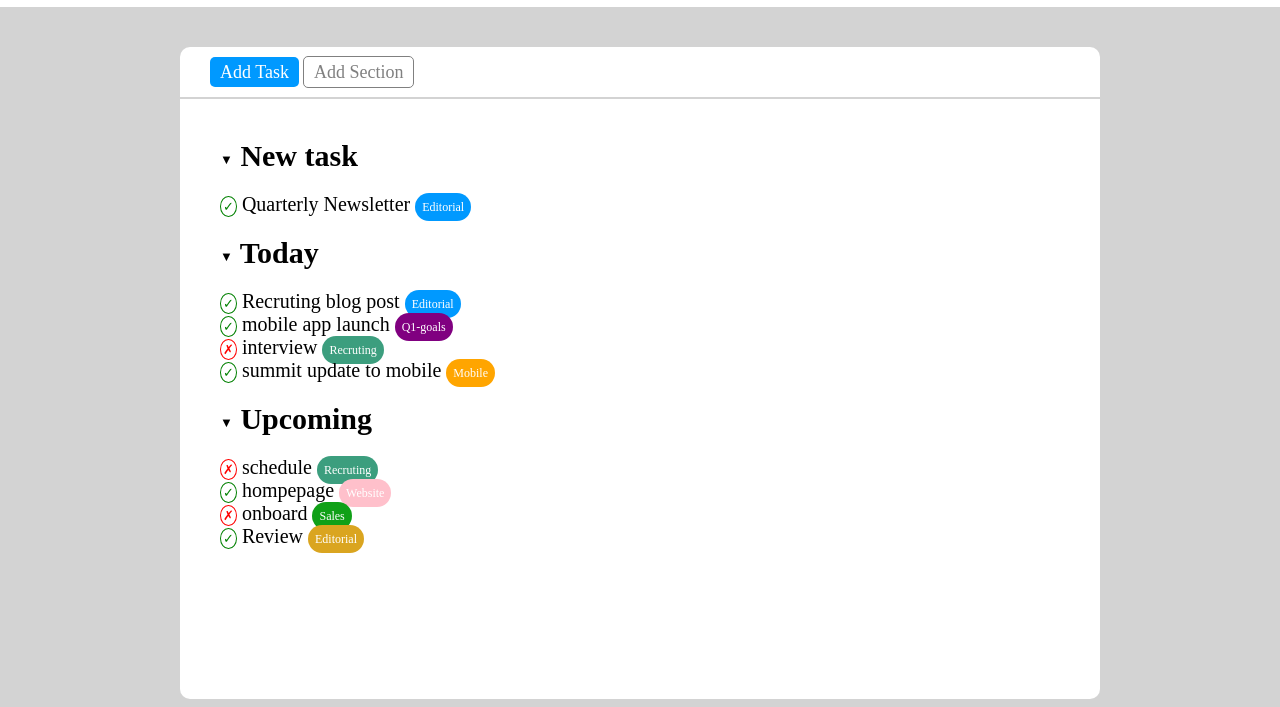
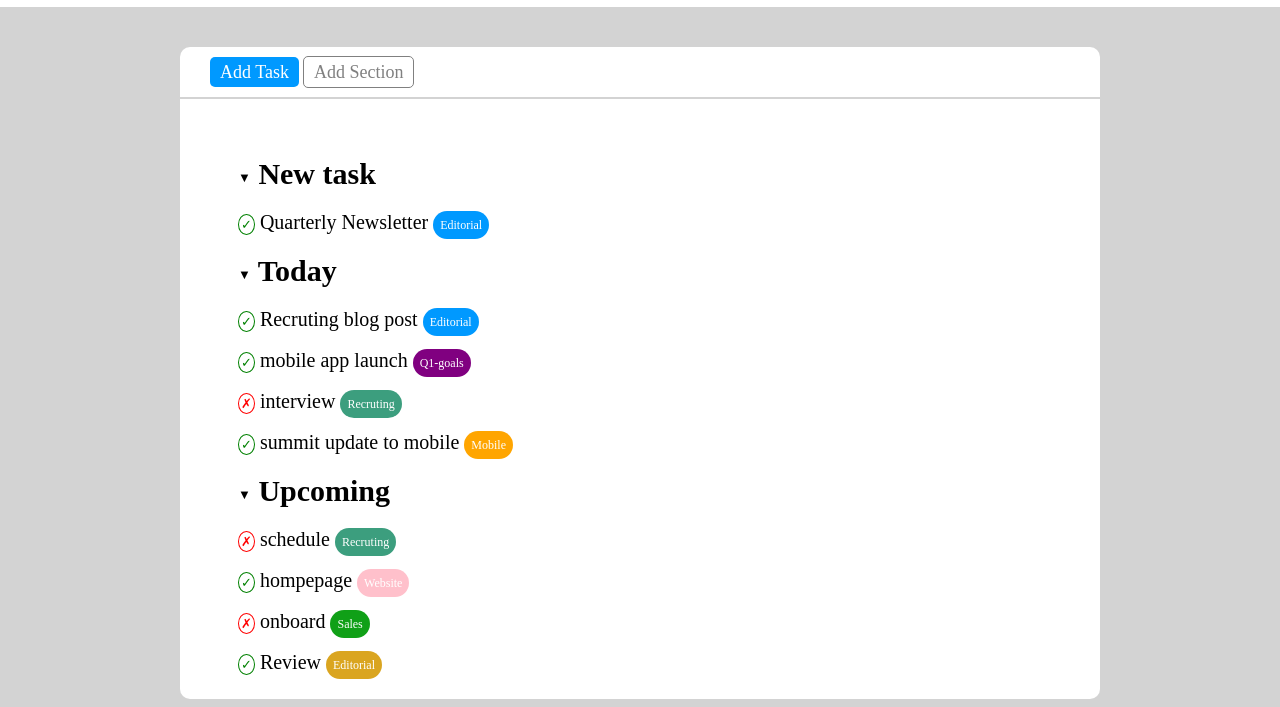
Before and after one commit to AndreaBevilacqua/html-css-toboolist, a plain HTML site: page index.html in a window 1280 px wide. Shown: the part 93-800 px from the top of the page. Drawn offline with Linux system fonts and the light colour scheme.

Commit message:
fixed list

```diff
--- a/css/style.css
+++ b/css/style.css
@@ -105,6 +105,9 @@ h1{
     vertical-align: middle;
 }
 
+li {
+    margin: 18px;
+}
 
 
 /* Utils*/
```
